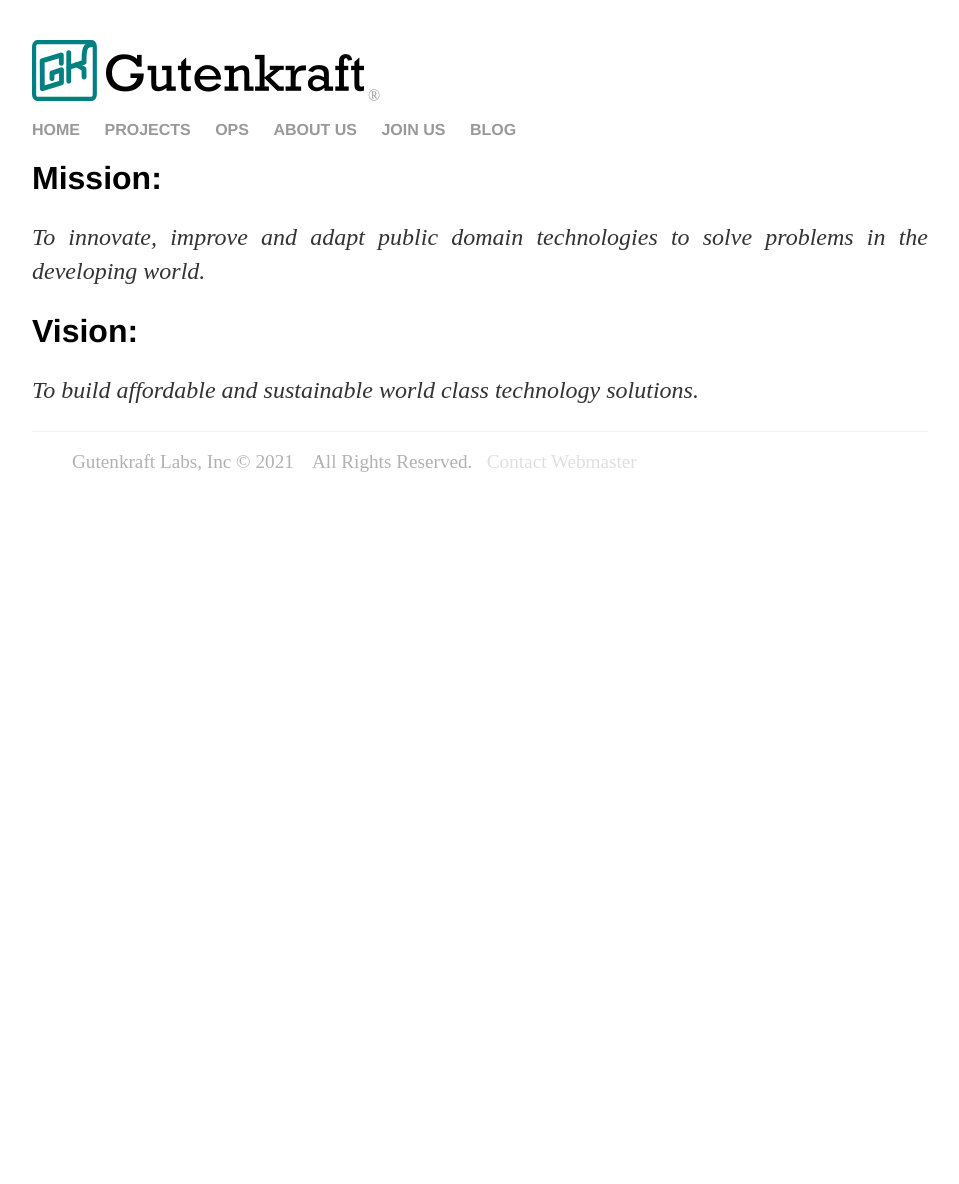
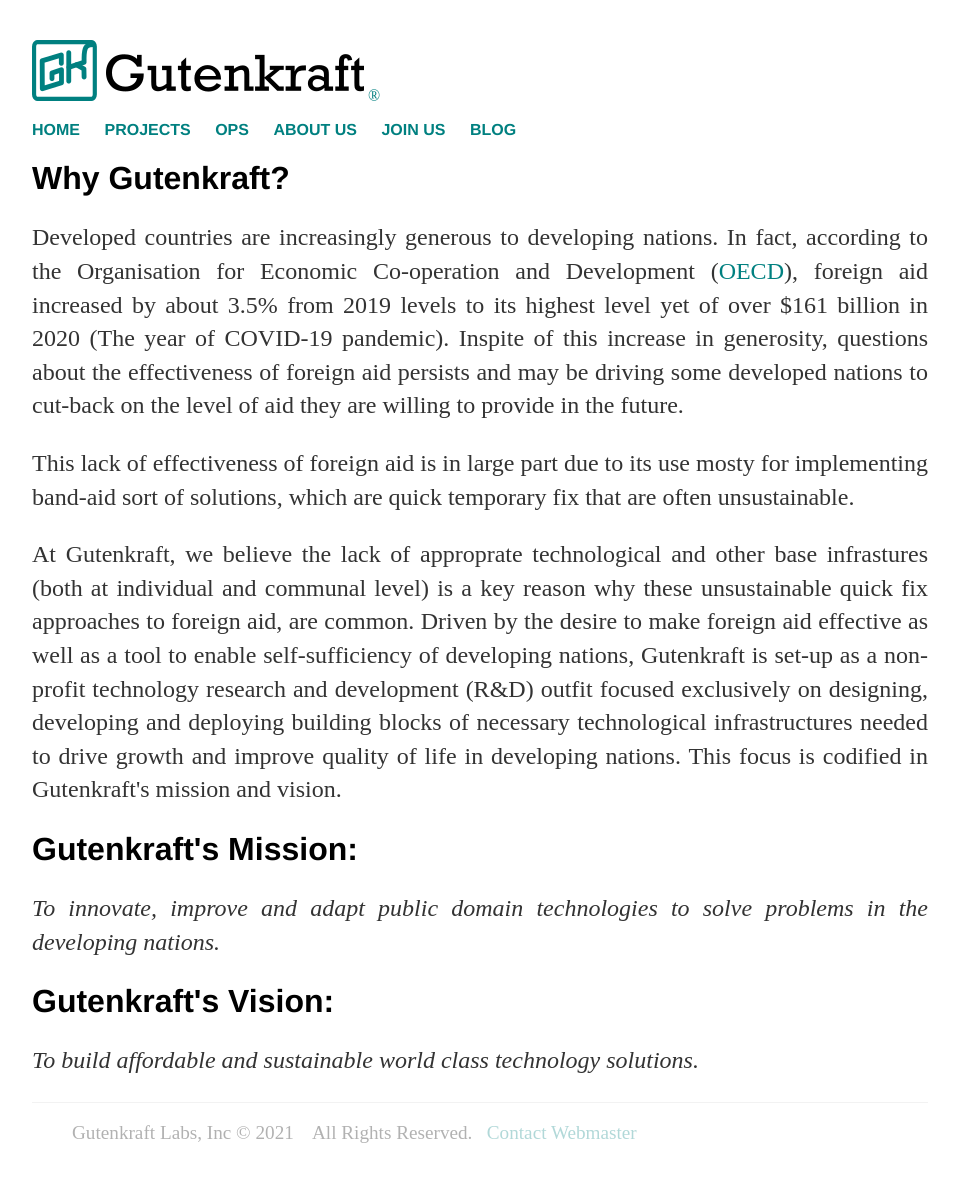
Before and after one commit to oferonmi/datafilik.github.io, a Jekyll site: the page built from index.html, in a window 1280 px wide. Shown: the whole page, without its empty margins (160-1119 px from the left). Built offline with Jekyll 4.4.1, drawn with Linux system fonts in a browser that asks for light colours; before the commit the page ends 900 px from its top, so only the background shows below that.

Commit message:
content update

```diff
--- a/about/index.html
+++ b/about/index.html
@@ -10,7 +10,7 @@ title: Gutenkraft - About Us
 	<h1>Our Mission:</h1>
 	<p align="justify">
 		<em>
-			To innovate, improve and adapt public domain technologies to solve problems in the developing world.
+			To innovate, improve and adapt public domain technologies to solve problems in the developing nations.
 		</em>
 	</p>
 
--- a/css/main.css
+++ b/css/main.css
@@ -17,7 +17,8 @@ nav ul li, div.footer ul li {
 
 a {
     text-decoration: none;
-    color: #999;
+    color: #008080;
+    /* color:#999; */
 }
 
 a:hover {
--- a/index.html
+++ b/index.html
@@ -3,14 +3,25 @@ layout: default
 title: Gutenkraft - Innovate and adapt for growth
 ---
 <div class="blurb">
-	<h1>Mission:</h1>
+	<h1>Why Gutenkraft?</h1>
+	<p align="justify">
+		Developed countries are increasingly generous to developing nations. In fact, according to the Organisation for Economic Co-operation and Development (<a href="https://www.oecd.org/newsroom/covid-19-spending-helped-to-lift-foreign-aid-to-an-all-time-high-in-2020-but-more-effort-needed.htm">OECD</a>), foreign aid increased by about 3.5% from 2019 levels to its highest level yet of over $161 billion in 2020 (The year of COVID-19 pandemic). Inspite of this increase in generosity, questions about the effectiveness of foreign aid persists and may be driving some developed nations to cut-back on the level of aid they are willing to provide in the future.
+	</p>
+	<p align="justify">
+		This lack of effectiveness of foreign aid is in large part due to its use mosty for implementing band-aid sort of solutions, which are quick temporary fix that are often unsustainable.
+	</p>
+	<p align="justify">
+		At Gutenkraft, we believe the lack of approprate technological and other base infrastures (both at individual and communal level) is a key reason why these unsustainable quick fix approaches to foreign aid, are common. <wbr>
+		Driven by the desire to make foreign aid effective as well as a tool to enable self-sufficiency of developing nations,   Gutenkraft is set-up as a non-profit technology research and development (R&D) outfit focused exclusively on designing, developing and deploying building blocks of necessary technological infrastructures needed to drive growth and improve quality of life in developing nations. This focus is codified in Gutenkraft's mission and vision.
+	</p>
+	<h1>Gutenkraft's Mission:</h1>
 	<p align="justify">
 		<em>
-			To innovate, improve and adapt public domain technologies to solve problems in the developing world.
+			To innovate, improve and adapt public domain technologies to solve problems in the developing nations.
 		</em>
 	</p>
 
-	<h1>Vision:</h1>
+	<h1>Gutenkraft's Vision:</h1>
 	<p align="justify">
 		<em>
 			To build affordable and sustainable world class technology solutions.
```
